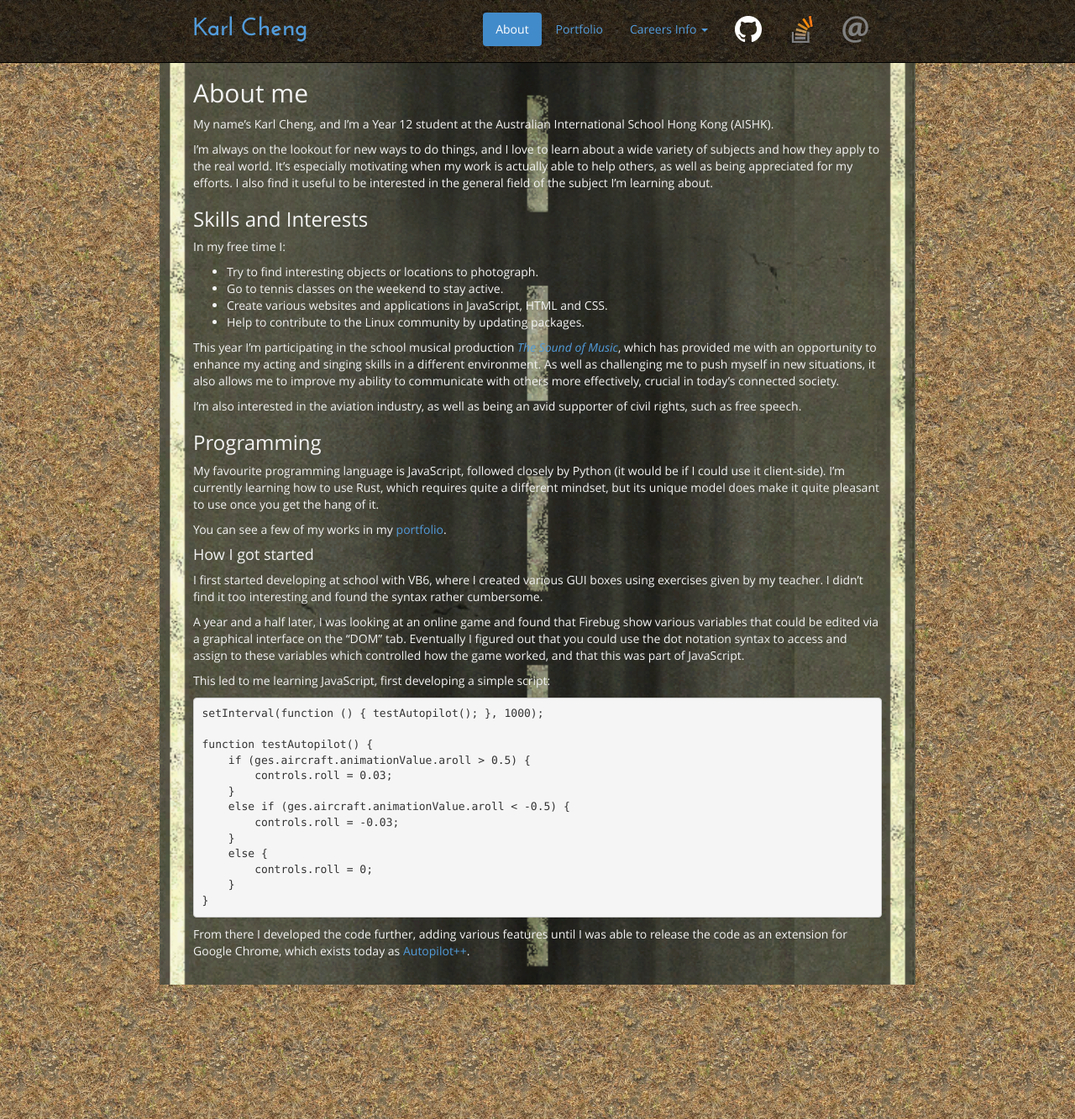
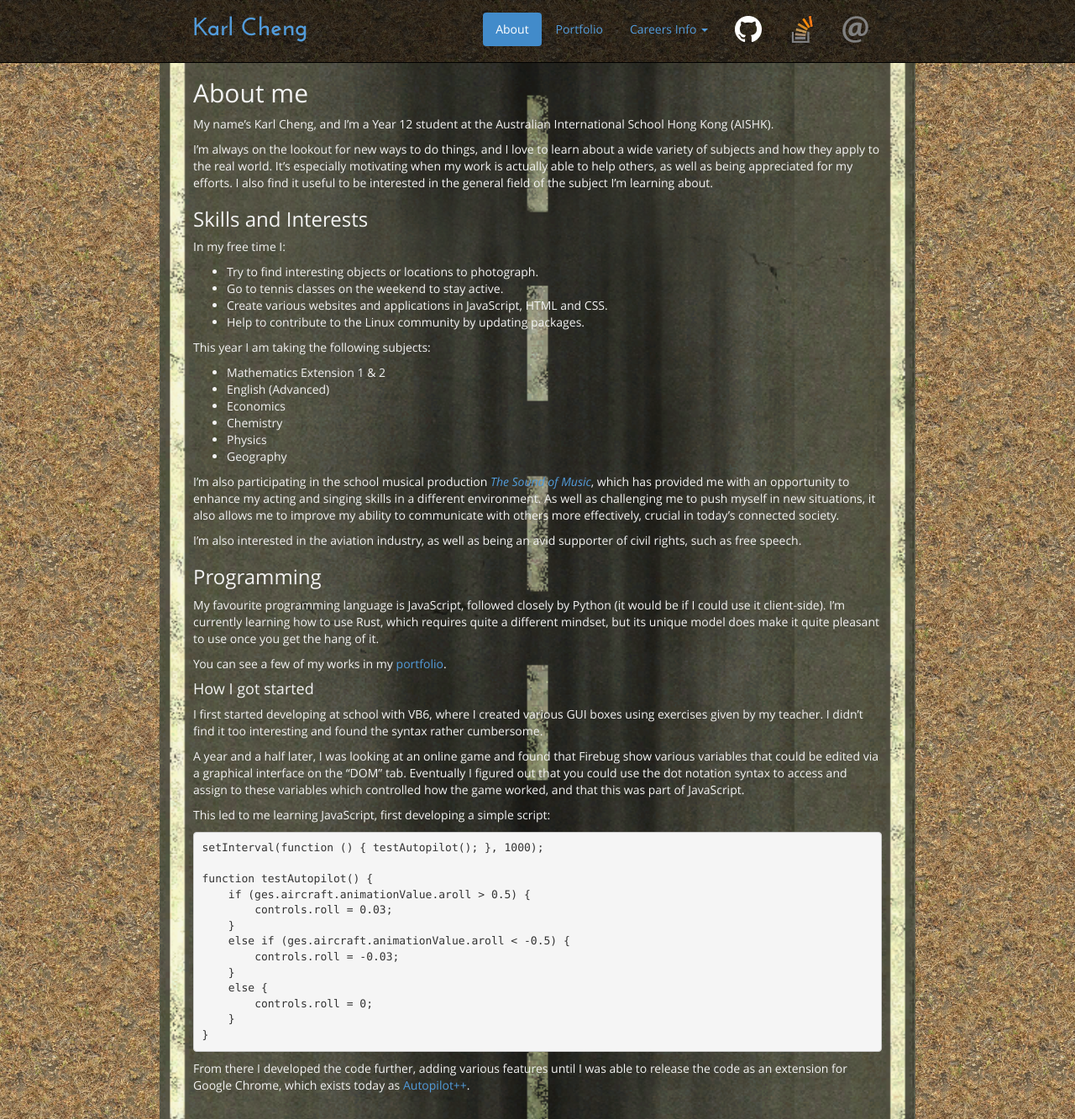
Before and after one commit to Qantas94Heavy/qantas94heavy.github.io, a Jekyll site: the page built from about.md, in a window 1280 px wide. Shown: the whole page at 84% size. Built offline with Jekyll 4.4.1, drawn with Linux system fonts in a browser that asks for light colours.

Commit message:
Add subjects currently studying

```diff
--- a/about.md
+++ b/about.md
@@ -21,7 +21,16 @@ In my free time I:
  - Create various websites and applications in JavaScript, HTML and CSS.
  - Help to contribute to the Linux community by updating packages.
 
-This year I'm participating in the school musical production [_The Sound of Music_][SOM], which has
+This year I am taking the following subjects:
+
+ - Mathematics Extension 1 & 2
+ - English (Advanced)
+ - Economics
+ - Chemistry
+ - Physics
+ - Geography
+
+I'm also participating in the school musical production [_The Sound of Music_][SOM], which has
 provided me with an opportunity to enhance my acting and singing skills in a different environment.
 As well as challenging me to push myself in new situations, it also allows me to improve my ability
 to communicate with others more effectively, crucial in today's connected society.
```
